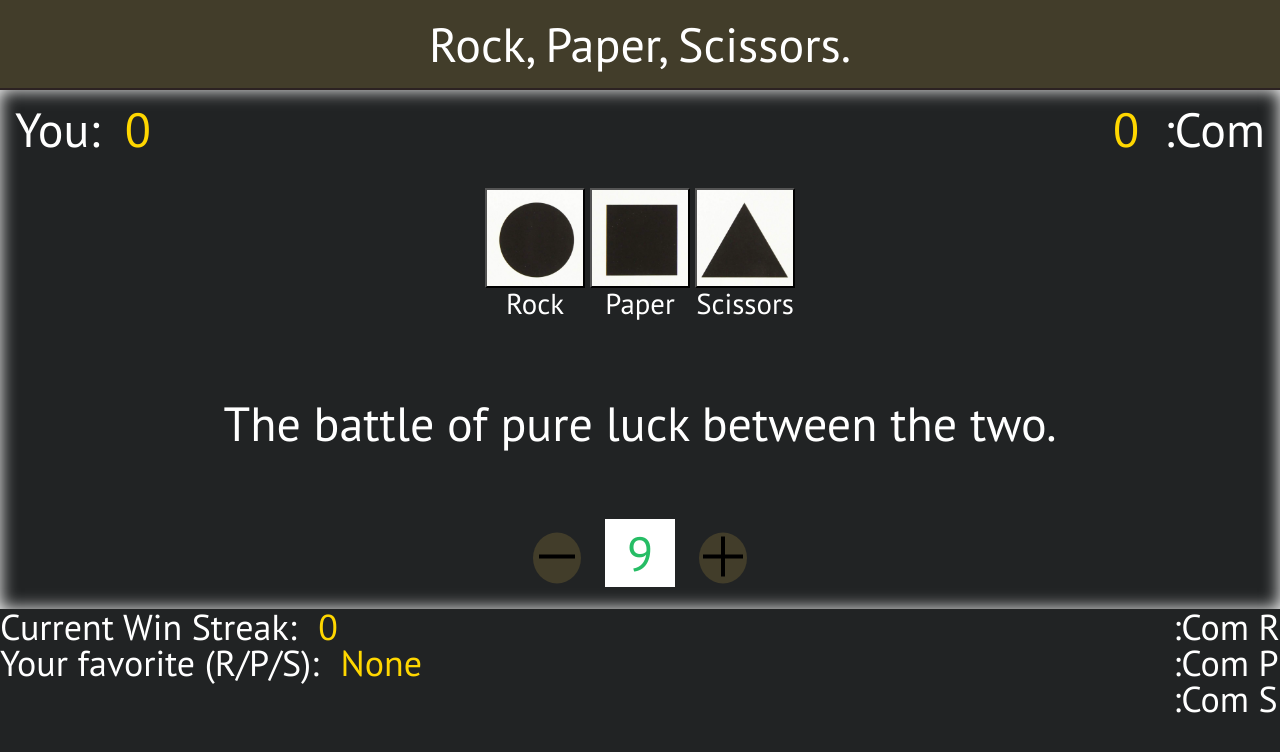
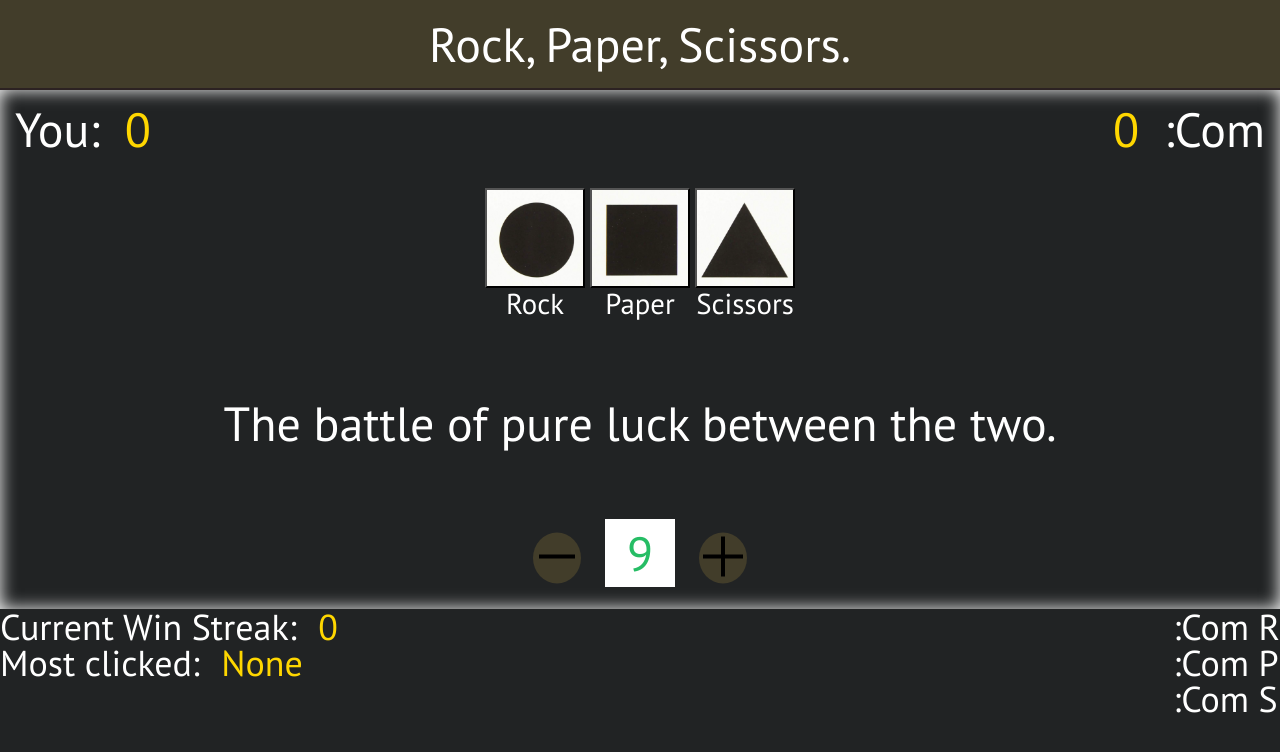
Before and after one commit to law911012eqw/js-project-RPS, a plain HTML site: page index.html in a window 1280 px wide. Drawn offline with Linux system fonts and the light colour scheme.

Commit message:
simplified

```diff
--- a/index.html
+++ b/index.html
@@ -6,9 +6,8 @@
     <link href="https://fonts.googleapis.com/css2?family=PT+Sans&display=swap" rel="stylesheet">
     <link href="reset.css" rel="stylesheet" type="text/css" media="all"/>
     <link href="main.css" rel="stylesheet" type="text/css" media="all"/>
-    <title>Rock Paper Scissors Project</title>
+    <title>RPS Project</title>
 </head>
-
 <body>
         <div id="main-title">
             <h1>Rock, Paper, Scissors.</h1>
@@ -46,7 +45,7 @@
         <div id="statistics">
             <section>
                 <p class="usr-stats">Current Win Streak: <span id="winStreakCurrent">0</span></p>
-                <p class="usr-stats">Your favorite (R/P/S): <span id="yourFav">None</span> </p>
+                <p class="usr-stats">Most clicked: <span id="yourFav">None</span> </p>
             </section>
             <section>
                 <p class="com-stats" id="comRock">:Com R</p>
```
